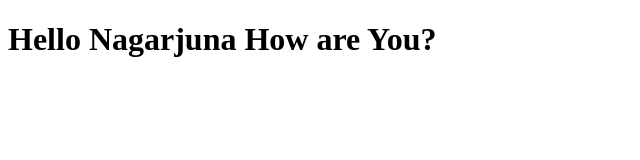
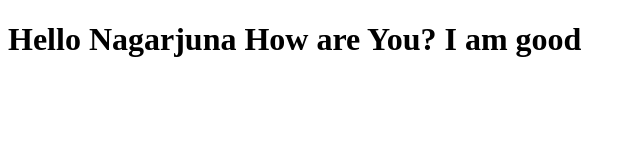
Before and after one commit to nagarjunaora1/AngularJs, a plain HTML site: page index.html in a window 1280 px wide. Shown: the whole page, without its empty margins (0-640 px from the left). Drawn offline with Linux system fonts and the light colour scheme.

Commit message:
New version of web page

```diff
--- a/index.html
+++ b/index.html
@@ -5,6 +5,6 @@
     <title>Hello Nagarjuna</title>
   </head>
   <body>
-    <h1>Hello Nagarjuna How are You?</h1>
+    <h1>Hello Nagarjuna How are You? I am good</h1>
   </body>
 </html>
```
